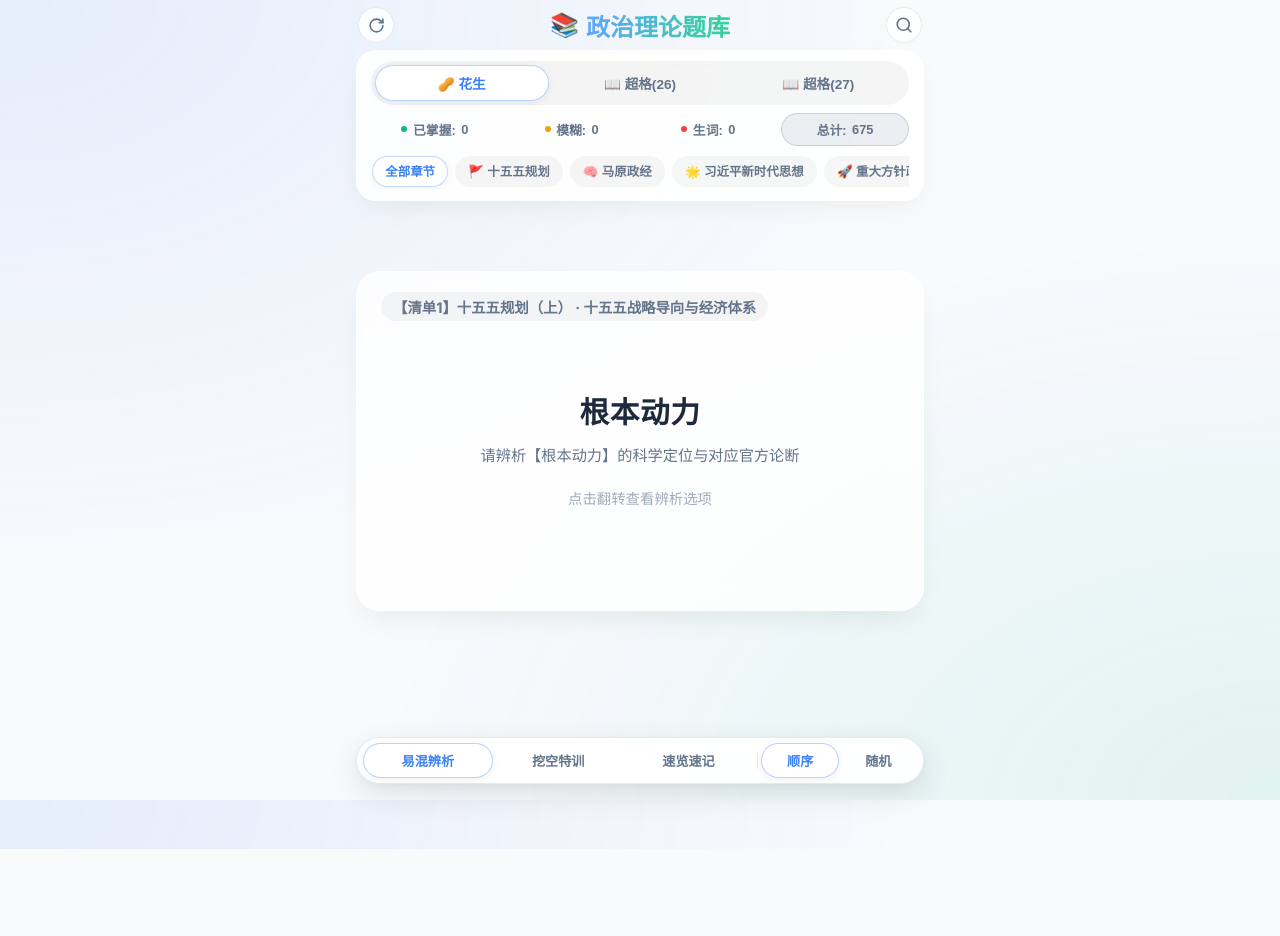
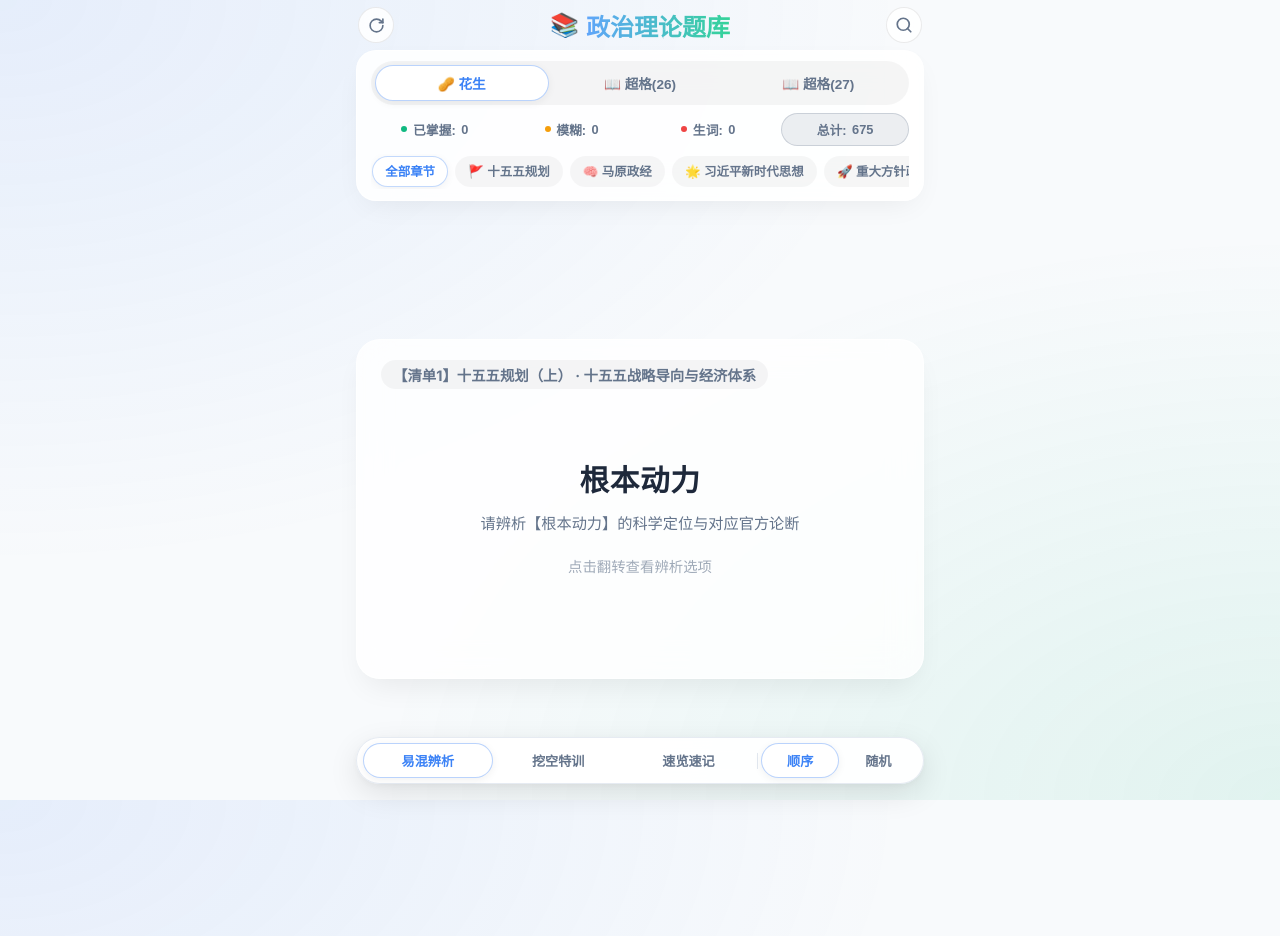
Before and after one commit to troses3/zhengzhi-fuxi, a React (Vite) app: page / in a window 1280 px wide. Before the commit the page ends 849 px from the top, so only its background shows below. Built offline with nearby package versions, Linux system fonts and the light colour scheme.

Commit message:
fix(ui): use explicit viewport height calculation for main-content to completely bypass all ios webkit flex/grid inheritance bugs

```diff
--- a/src/App.css
+++ b/src/App.css
@@ -33,8 +33,8 @@ body {
   max-width: 600px;
   margin: 0 auto;
   padding: 0.45rem 1rem calc(4.5rem + env(safe-area-inset-bottom)) 1rem;
-  display: grid;
-  grid-template-rows: auto 1fr;
+  display: flex;
+  flex-direction: column;
   gap: 0.45rem;
   box-sizing: border-box;
   min-height: 100dvh;
@@ -642,6 +642,7 @@ body {
   gap: 0.75rem;
   width: 100%;
   min-width: 0;
+  min-height: calc(100dvh - 9rem - env(safe-area-inset-bottom));
   perspective: 1000px;
 }
 
--- /dev/null
+++ b/test-flex.html
@@ -0,0 +1,20 @@
+<!DOCTYPE html>
+<html>
+<head>
+<style>
+body { margin: 0; min-height: 100dvh; display: flex; flex-direction: column; background: #eee; }
+#root { display: flex; flex-direction: column; flex: 1; background: #ddd; }
+.app-container { display: flex; flex-direction: column; flex: 1; background: #ccc; }
+.header { height: 100px; background: pink; }
+.main-content { margin: auto 0; height: 200px; background: lightblue; }
+</style>
+</head>
+<body>
+  <div id="root">
+    <div class="app-container">
+      <div class="header">Header</div>
+      <div class="main-content">Main Content</div>
+    </div>
+  </div>
+</body>
+</html>
--- /dev/null
+++ b/test-grid.html
@@ -0,0 +1,37 @@
+<!DOCTYPE html>
+<html>
+<head>
+<style>
+body { margin: 0; min-height: 100dvh; }
+#root { width: 100%; }
+.app-container {
+  display: grid;
+  grid-template-rows: auto 1fr;
+  min-height: 100dvh;
+  background: #ccc;
+}
+.header { height: 100px; background: pink; min-width: 0; }
+.main-content {
+  display: flex;
+  flex-direction: column;
+  justify-content: center;
+  align-items: center;
+  background: lightblue;
+  min-width: 0;
+}
+.card {
+  width: 300px; height: 340px; background: white;
+}
+</style>
+</head>
+<body>
+  <div id="root">
+    <div class="app-container">
+      <div class="header">Header</div>
+      <div class="main-content">
+        <div class="card">Card</div>
+      </div>
+    </div>
+  </div>
+</body>
+</html>
```
Also changed, not shown: 4 other files (tests, documents, lock files or other folders).
